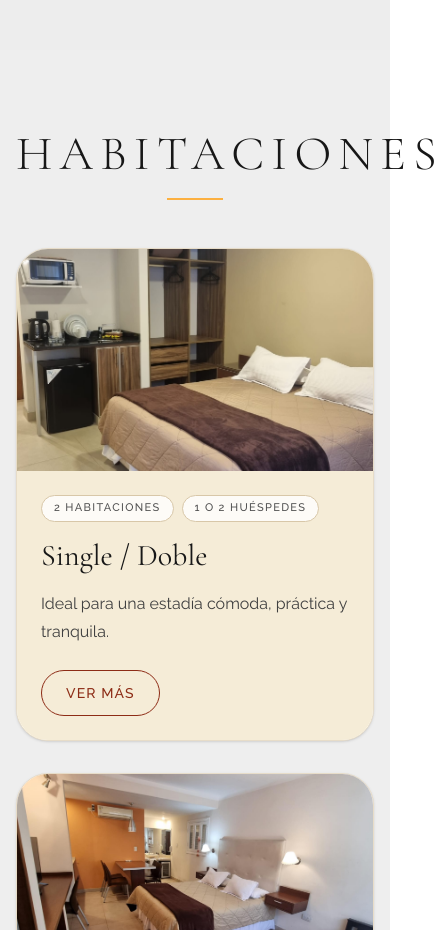
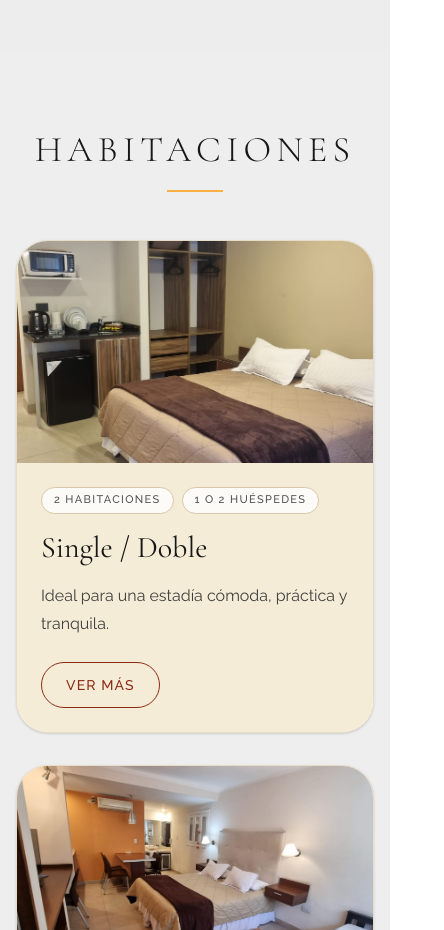
Before and after one commit to LautaroPairuna/casacerro, a Next.js app: page / in a window 390 px wide. Shown: the part 3220-4150 px from the top of the page, 444 px wide, since content can reach past the window. Built offline with nearby package versions, Linux system fonts and the light colour scheme.

Commit message:
cambios en titulo de habitaciones, responsive ahora

```diff
--- a/src/components/Habitaciones.tsx
+++ b/src/components/Habitaciones.tsx
@@ -339,7 +339,7 @@ export default function Habitaciones() {
     <section id="habitaciones" className="w-full bg-[#eee] px-4 py-20 md:px-6">
       <div className="mx-auto w-full max-w-[1400px]">
         <div className="mb-12 text-center">
-          <h2 className="text-5xl md:text-6xl font-light tracking-[0.15em] uppercase text-neutral-900">
+          <h2 className="text-4xl sm:text-5xl md:text-6xl font-light tracking-[0.15em] uppercase text-neutral-900">
             Habitaciones
           </h2>
           <div className="mt-5 mb-4 mx-auto w-14 h-0.5 bg-[#FCB040]" />
```
